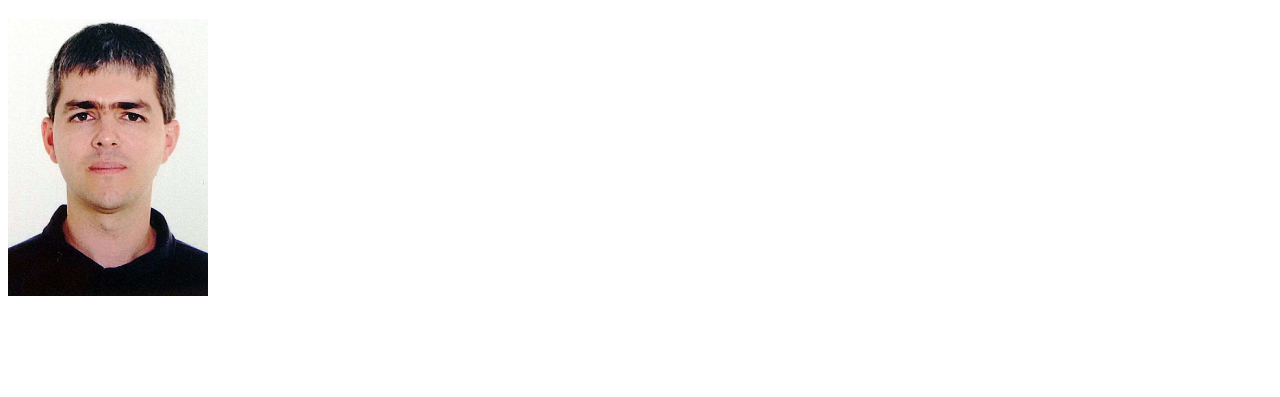
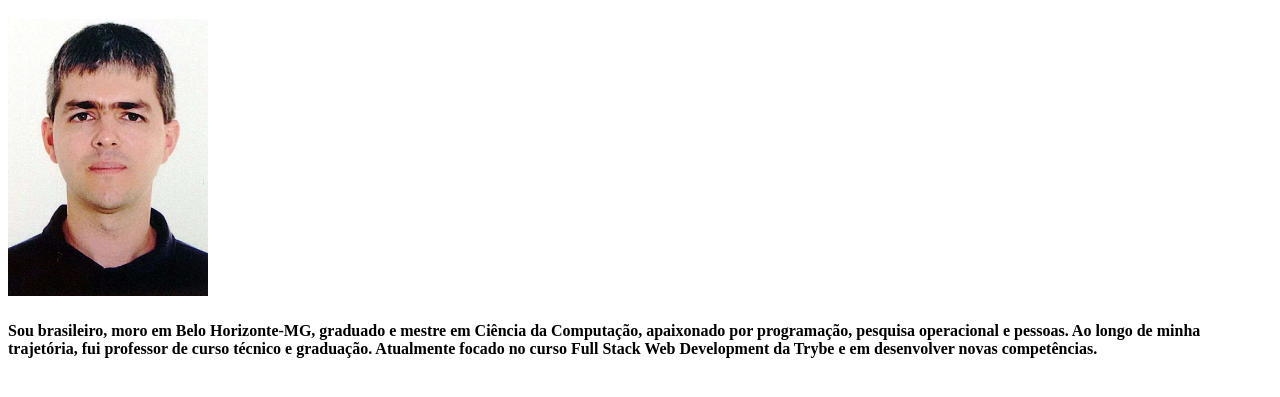
Before and after one commit to dangelo-silva-miranda/dangelo-silva-miranda.github.io, a plain HTML site: page index.html in a window 1280 px wide. Shown: the part 61-458 px from the top of the page. Drawn offline with Linux system fonts and the light colour scheme.

Commit message:
Atualiza arquivo index.html com breve descrição sobre mim.

```diff
--- a/index.html
+++ b/index.html
@@ -18,6 +18,7 @@
     <!--
         Uma breve descrição sobre você, destacando algumas informações como nacionalidade e a cidade/estado onde mora;
     -->
+    <h4>Sou brasileiro, moro em Belo Horizonte-MG, graduado e mestre em Ciência da Computação, apaixonado por programação, pesquisa operacional e pessoas. Ao longo de minha trajetória, fui professor de curso técnico e graduação. Atualmente focado no curso Full Stack Web Development da Trybe e em desenvolver novas competências.</h4>
     <!--
         Uma lista de habilidades que você possui, com destaque para aquela de que você mais se orgulha;
     -->
```
